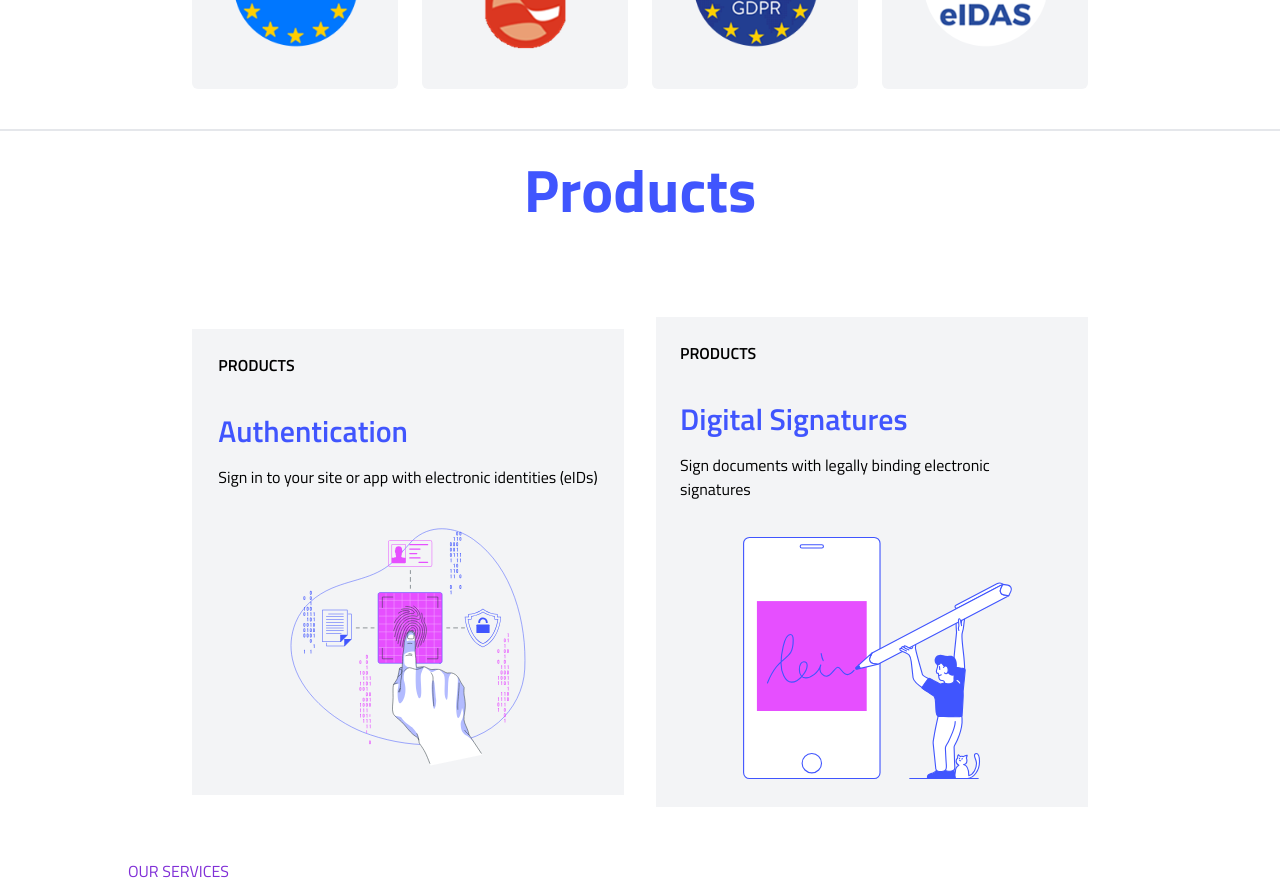
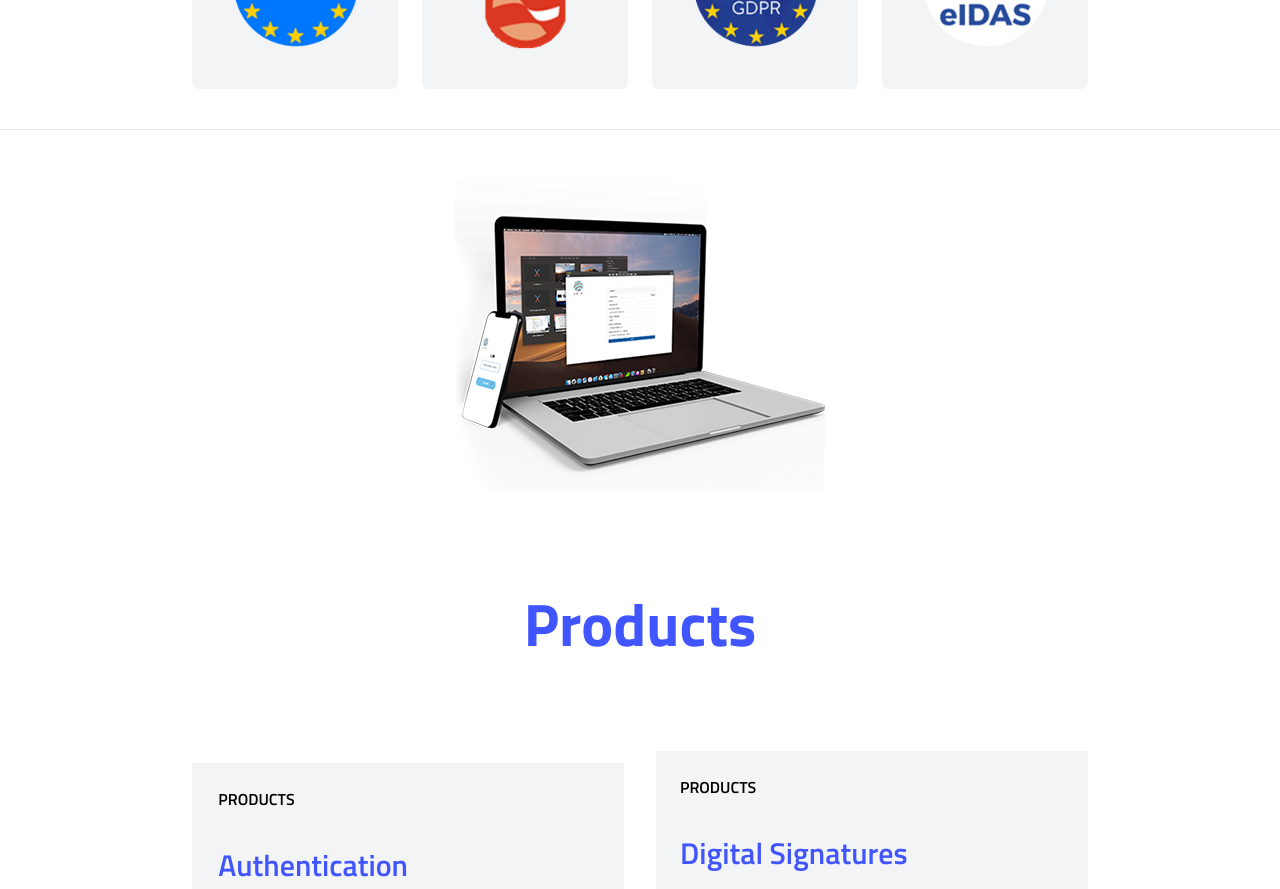
Before and after one commit to abdulqadirmohamed/digital-partners, a Next.js app: page / in a window 1280 px wide. Shown: the part 3780-4669 px from the top of the page. Built offline with nearby package versions, Linux system fonts and the light colour scheme.

Commit message:
final update

```diff
--- a/src/app/page.js
+++ b/src/app/page.js
@@ -26,9 +26,9 @@ export default function Home() {
         <Guidelines />
 
         <hr />
-        {/* <WhatWeDo />
-        <WhatWeDoList /> */}
-        <hr />
+        <WhatWeDo />
+        {/* <WhatWeDoList /> */}
+
 
         <Products/>
 
--- a/src/components/WhatWeDo.jsx
+++ b/src/components/WhatWeDo.jsx
@@ -8,12 +8,12 @@ import img4 from "../img/whatwedo/money_me.png";
 const WhatWeDo = () => {
   return (
     <div className=" h-full md:h-full  flex justify-center items-center">
-      <div className="xl:w-[70%] md:w-[90%] w-[90%] grid lg:grid-cols-4 md:grid-cols-1 items-center h-full">
-        <div className="flex justify-center">
+      <div className="xl:w-[70%] md:w-[90%] w-[90%] ">
+        <div className="flex justify-center items-center">
           <Image src={img1} alt="about-section-img1" />
         </div>
 
-        <div className="col-span-3">
+        {/* <div className="col-span-3">
           <div className="flex flex-col items-center gap-2">
             <div className="text-left">
               <h2 className="text-secondary">WHAT WE DO</h2>
@@ -27,7 +27,7 @@ const WhatWeDo = () => {
               <Image src={img4} alt="about-section-img1" />
             </div>
           </div>
-        </div>
+        </div> */}
       </div>
     </div>
   );
```
